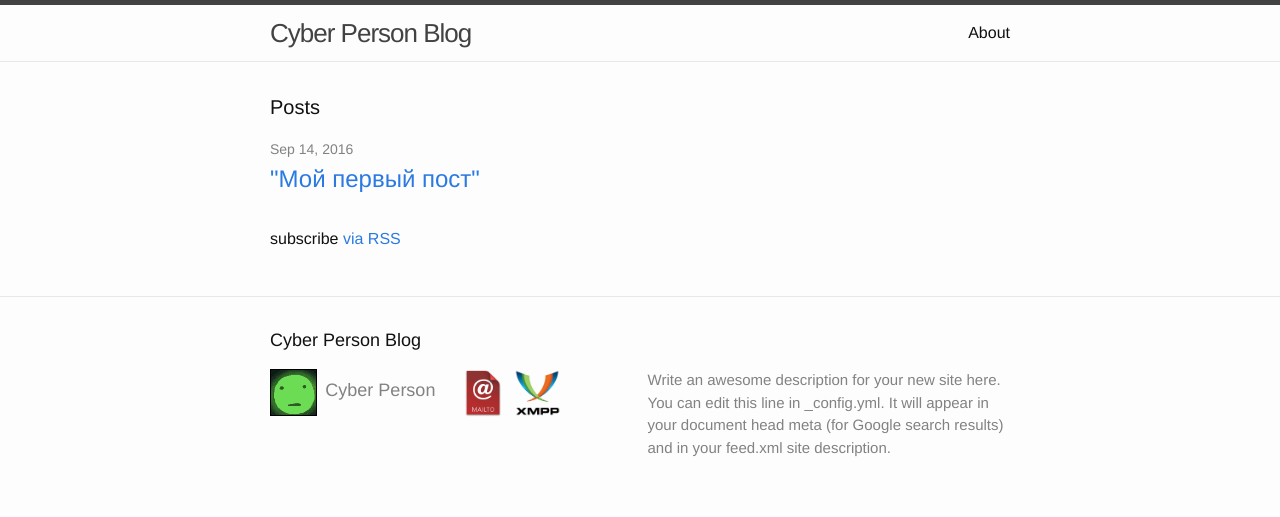
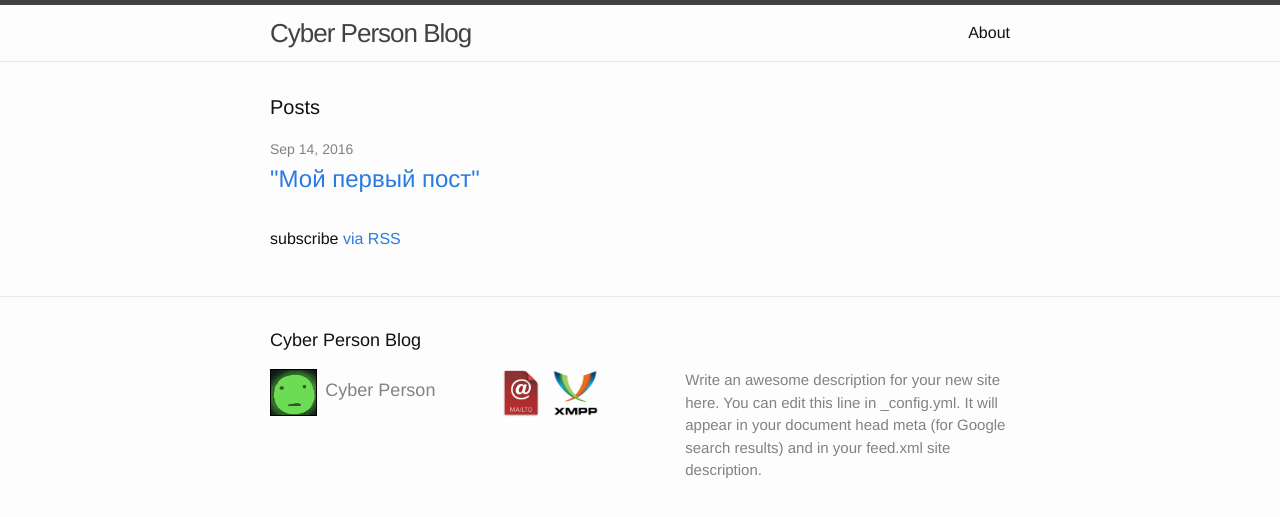
Before and after one commit to cyberperson/cyberperson.github.io, a Jekyll site: the page built from index.html, in a window 1280 px wide. Shown: the top 517 px of the page. Built offline with Jekyll 4.4.1, drawn with Linux system fonts in a browser that asks for light colours.

Commit message:
Мелкие исправления и добавления: добавил тайтл к линкам в футере, прописал полный путь до фавиконки, поставил баннер перед комментариями

```diff
--- a/_includes/footer.html
+++ b/_includes/footer.html
@@ -36,8 +36,8 @@
           </li>
           {% endif %}-->
           <li>
-          <a href="mailto:{{ site.email }}"><img src="{{ full_base_url }}/mailto.png" width="47px"></a>&nbsp;
-          <a href="xmpp:{{ site.xmpp }}"><img src="{{ full_base_url }}/xmpp.png" width="47px"></a>
+          <a href="mailto:{{ site.email }}" title="Написать письмо автору блога"><img src="{{ full_base_url }}/mailto.png" width="47px"></a>&nbsp;
+          <a href="xmpp:{{ site.xmpp }}" title="Отправить автору сообщение"><img src="{{ full_base_url }}/xmpp.png" width="47px"></a>
           </li>
         </ul>
       </div>
--- a/_includes/head.html
+++ b/_includes/head.html
@@ -9,7 +9,7 @@
 
   {% assign custom_url = site.url | append: site.baseurl %}
   {% assign full_base_url = site.github.url | default: custom_url %}
-  <link rel="icon" type="image/png" href="001.png" />
+  <link rel="icon" type="image/png" href="{{ full_base_url }}/001.png" />
   <link rel="stylesheet" href="{{ "/css/main.css" | prepend: full_base_url }}">
   <link rel="canonical" href="{{ page.url | replace:'index.html','' | prepend: full_base_url }}">
   <link rel="alternate" type="application/rss+xml" title="{{ site.title | escape }}" href="{{ "/feed.xml" | prepend: full_base_url }}">
--- a/_layouts/post.html
+++ b/_layouts/post.html
@@ -12,8 +12,9 @@ layout: default
     {{ content }}
   </div>
 
+  <iframe data-aa='238803' src='https://ad.a-ads.com/238803?size=320x50&background_color=FDFDFD' scrolling='no' style='width:320px; height:50px; border:0px; padding:0; overflow:hidden' allowtransparency='true' frameborder='0'></iframe>
+
   {% if site.disqus.shortname %}
     {% include disqus_comments.html %}
   {% endif %}
 </article>
-<iframe data-aa='238803' src='https://ad.a-ads.com/238803?size=320x50&background_color=FDFDFD' scrolling='no' style='width:320px; height:50px; border:0px; padding:0; overflow:hidden' allowtransparency='true' frameborder='0'></iframe>
--- a/_sass/minima/_layout.scss
+++ b/_sass/minima/_layout.scss
@@ -122,8 +122,8 @@
 }
 
 .footer-col-1 {
-    width: -webkit-calc(25% - (#{$spacing-unit} / 2));
-    width:         calc(25% - (#{$spacing-unit} / 2));
+    width: -webkit-calc(30% - (#{$spacing-unit} / 2));
+    width:         calc(30% - (#{$spacing-unit} / 2));
 }
 
 .footer-col-2 {
@@ -132,8 +132,8 @@
 }
 
 .footer-col-3 {
-    width: -webkit-calc(50% - (#{$spacing-unit} / 2));
-    width:         calc(50% - (#{$spacing-unit} / 2));
+    width: -webkit-calc(45% - (#{$spacing-unit} / 2));
+    width:         calc(45% - (#{$spacing-unit} / 2));
 }
 
 @include media-query($on-laptop) {
```
